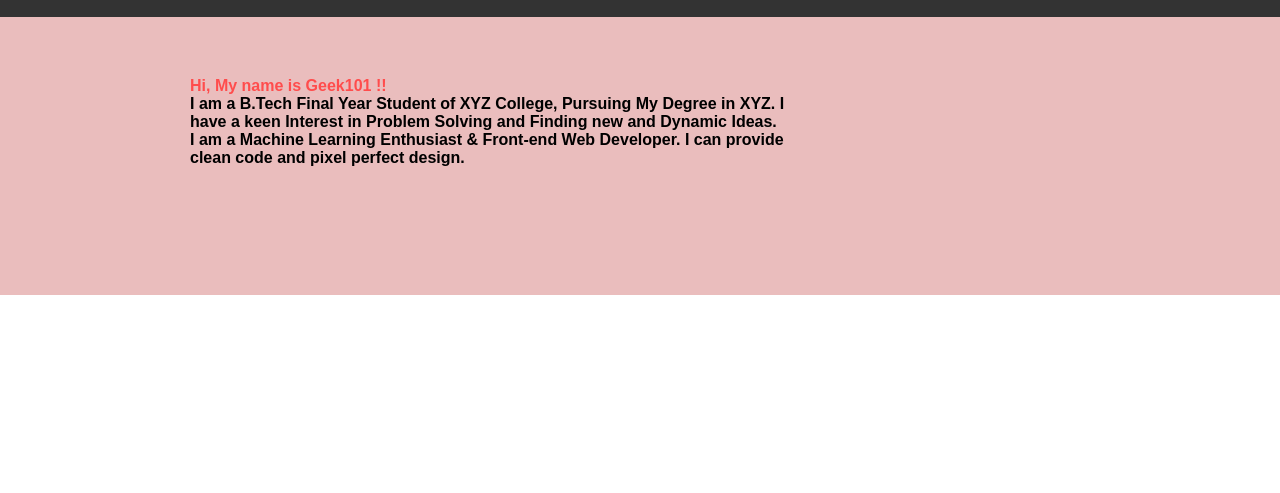
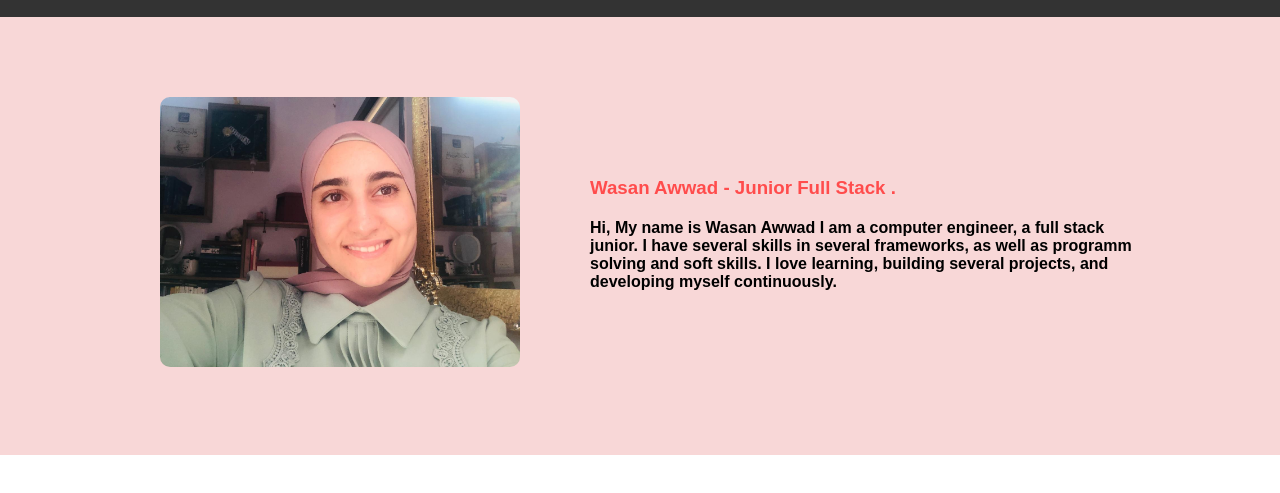
Before and after one commit to WA-A/Udacity-Project-2, a plain HTML site: page src/index.html in a window 1280 px wide. Shown: the part 51-544 px from the top of the page. Drawn offline with Linux system fonts and the light colour scheme.

Commit message:
Add MyPhoto and MyCv in About Section

```diff
--- a/src/index.html
+++ b/src/index.html
@@ -10,7 +10,7 @@
     <nav class="navbar" id="navbar">
         <h2 style="color: white;">WA-A</h2>
         <ul class="nav-links" id="nav-links">
-            <li><a href="#biography">About</a></li>
+            <li><a href="#about">About</a></li>
             <li><a href="#projects">My Latest Projects</a></li>
             <li><a href="#contact">Contact</a></li>
         </ul>
@@ -22,17 +22,21 @@
     </nav>
 
 
-    <section class="about-section">
+    <section class="about-section" id="about">
         <div class="about-container">
-
+            <div class="about-image">
+                <img src="./img/myphoto.jpg" alt="Profile Image">
+            </div>
             <div class="about-text">
-                <p><span class="highlight">Hi, My name is Geek101 !!</span></p>
-                <p>I am a B.Tech Final Year Student of XYZ College, Pursuing My Degree in XYZ. I have a keen Interest in Problem Solving and Finding new and Dynamic Ideas.</p>
-                <p>I am a Machine Learning Enthusiast & Front-end Web Developer. I can provide clean code and pixel perfect design.</p>
+                <h3 class="highlight"> Wasan Awwad - Junior Full Stack .</h3>
+                <p>Hi, My name is Wasan Awwad I am a computer engineer, a full stack junior. I have several skills in several frameworks,
+                 as well as programm solving and soft skills. I love learning, building several projects, and developing myself continuously.</p>
 
             </div>
         </div>
     </section>
+
+
 
 
     <script>
@@ -51,6 +55,20 @@
         burger.addEventListener("click", () => {
             navLinks.classList.toggle("active");
         });
+
+        document.querySelectorAll('a[href^="#"]').forEach(anchor => {
+    anchor.addEventListener("click", function (e) {
+        e.preventDefault();
+        const targetId = this.getAttribute("href").substring(1);
+        const targetElement = document.getElementById(targetId);
+        if (targetElement) {
+            window.scrollTo({
+                top: targetElement.offsetTop - 50,
+                behavior: "smooth"
+            });
+        }
+    });
+});
     </script>
 </body>
 </html>
--- a/src/scss/blocks/intro-banner.scss
+++ b/src/scss/blocks/intro-banner.scss
@@ -3,9 +3,10 @@
 
 
 .about-section {
-    background: #eabdbd;
+    background: $special-color;
     color: #000;
-    padding: 10%;
+    padding-top: 10%;
+    padding-bottom: 5%;
     display: flex;
     justify-content: center;
 }
@@ -17,19 +18,21 @@
     width: 100%;
 }
 
-
+.about-image img {
+    width: 400px;
+    border-radius: 30px;
+    padding: 20px;
+}
 
 .about-text {
     margin-left: 50px;
     font-weight: bold;
-    max-width: 600px;
+    max-width: 900px;
 }
 
-.about-text h2 {
-    font-size: 36px;
-}
 
-.about-text .highlight {
+.about-text h3 {
+    padding-bottom: 20px;
     color: $highlight-color;
     font-weight: bold;
 }
--- a/src/scss/utils/variables.scss
+++ b/src/scss/utils/variables.scss
@@ -2,3 +2,4 @@ $primary-color: #333;
 $text-color: white;
 $banner-bg: url('banner-background.jpg');
 $highlight-color: #ff4c4c;
+$special-color:#f8d7d7;
```
Also changed, not shown: dist/main.css, src/img/myphoto.jpg (added), 1 other file.
